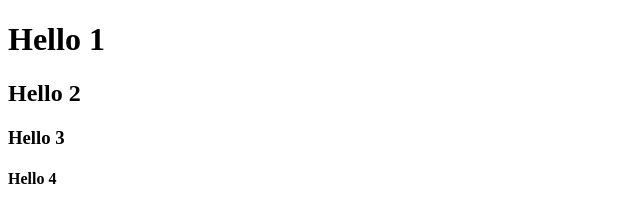
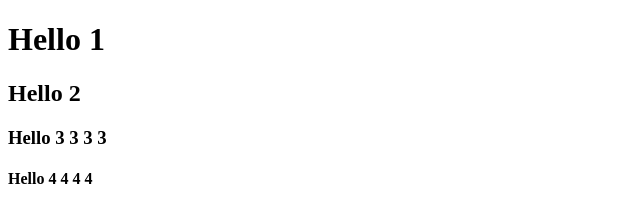
Before and after one commit to Pavel-dro1d/git-cmd, a plain HTML site: page index.html in a window 1280 px wide. Shown: the full height of the page, 0-640 px from the left. Drawn offline with Linux system fonts and the light colour scheme.

Commit message:
changed hello 3

```diff
--- a/index.html
+++ b/index.html
@@ -8,7 +8,7 @@
 <body>
     <h1>Hello 1</h1>
     <h2>Hello 2</h2>
-    <h3>Hello 3</h3>
-    <h4>Hello 4</h4>
+    <h3>Hello 3 3 3 3</h3>
+    <h4>Hello 4 4 4 4</h4>
 </body>
 </html>
```
